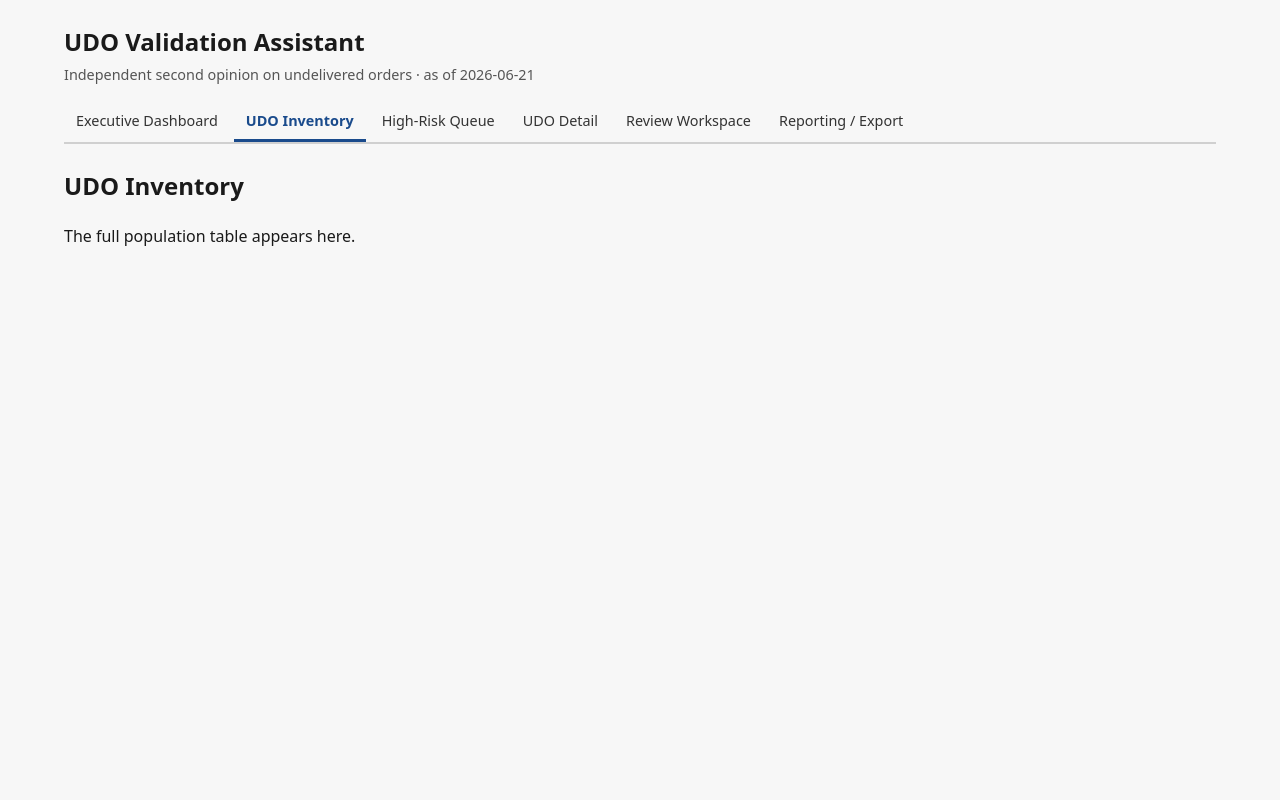
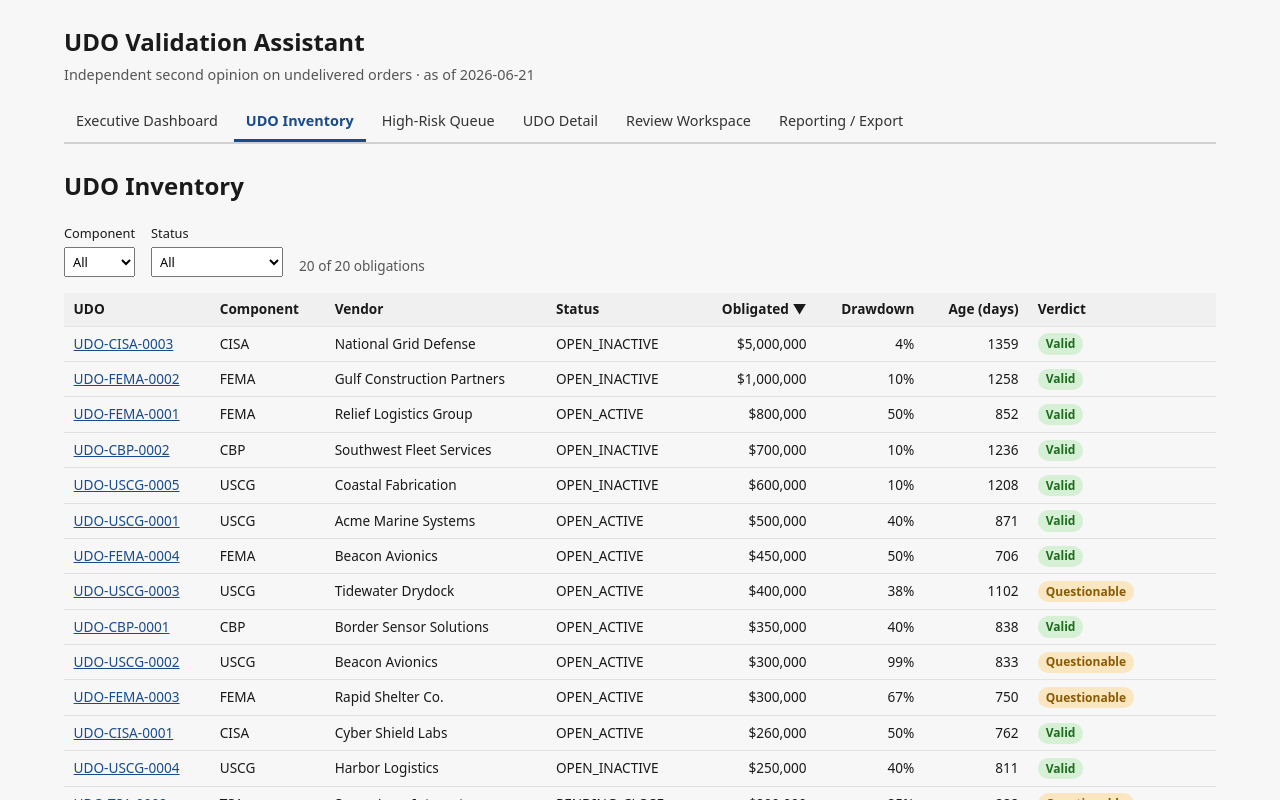
Before and after one commit to seanyofthedead/udo-validation-assistant, a React (Vite) app: page / in a window 1280 px wide. Both pictures are taken after a click on the button "UDO Inventory". Shown: the top 800 px of the page. Built offline with nearby package versions, Linux system fonts and the light colour scheme.

Commit message:
3.2: build UDO inventory table with filter and sort

```diff
--- /dev/null
+++ b/src/components/VerdictBadge.tsx
@@ -0,0 +1,24 @@
+// Verdict badge — SPEC UI guardrails: VALID green, QUESTIONABLE amber,
+// INSUFFICIENT_EVIDENCE grey. Renders a labelled pill.
+
+import type { Verdict } from '../domain/types';
+
+const LABEL: Record<Verdict, string> = {
+  VALID: 'Valid',
+  QUESTIONABLE: 'Questionable',
+  INSUFFICIENT_EVIDENCE: 'Insufficient evidence',
+};
+
+const CLASS: Record<Verdict, string> = {
+  VALID: 'badge badge-valid',
+  QUESTIONABLE: 'badge badge-questionable',
+  INSUFFICIENT_EVIDENCE: 'badge badge-insufficient',
+};
+
+export function VerdictBadge({ verdict }: { verdict: Verdict }) {
+  return (
+    <span className={CLASS[verdict]} data-verdict={verdict}>
+      {LABEL[verdict]}
+    </span>
+  );
+}
--- /dev/null
+++ b/src/components/format.ts
@@ -0,0 +1,34 @@
+// Presentational formatting helpers. UI layer (not src/domain), so wall-clock is
+// permitted in principle — but these stay pure functions of their arguments so
+// component tests are deterministic.
+
+const DAY_MS = 86_400_000;
+
+function toEpochMs(iso: string): number {
+  const [y, m, d] = iso.split('-').map(Number);
+  return Date.UTC(y, m - 1, d);
+}
+
+/** USD with thousands separators, no cents. */
+export function formatUsd(amount: number): string {
+  return new Intl.NumberFormat('en-US', {
+    style: 'currency',
+    currency: 'USD',
+    maximumFractionDigits: 0,
+  }).format(amount);
+}
+
+/** A 0..1 ratio as a whole-number percentage. */
+export function formatPct(ratio: number): string {
+  return `${Math.round(ratio * 100)}%`;
+}
+
+/** Whole days between an ISO date and the as-of date (negative if in the future). */
+export function ageInDays(fromIso: string, asOfIso: string): number {
+  return Math.floor((toEpochMs(asOfIso) - toEpochMs(fromIso)) / DAY_MS);
+}
+
+/** Drawdown ratio for display (0 when nothing obligated). */
+export function drawdownRatio(amountObligated: number, amountDisbursed: number): number {
+  return amountObligated > 0 ? amountDisbursed / amountObligated : 0;
+}
--- a/src/components/index.ts
+++ b/src/components/index.ts
@@ -1,3 +1,4 @@
 // Shared presentational components (verdict badges, tables, etc.).
 // Populated alongside IMPLEMENTATION_PLAN.md Wave 3.
-export {};
+export * from './format';
+export * from './VerdictBadge';
--- a/src/index.css
+++ b/src/index.css
@@ -94,6 +94,51 @@ body {
   font-variant-numeric: tabular-nums;
 }
 
+.filters {
+  display: flex;
+  flex-wrap: wrap;
+  align-items: flex-end;
+  gap: 1rem;
+  margin-bottom: 1rem;
+}
+
+.filters label {
+  display: flex;
+  flex-direction: column;
+  font-size: 0.8rem;
+  gap: 0.2rem;
+}
+
+.filters select {
+  font: inherit;
+  padding: 0.25rem;
+}
+
+.filter-count {
+  margin: 0;
+  color: #555;
+  font-size: 0.85rem;
+}
+
+.sort-button,
+.link-button {
+  background: none;
+  border: none;
+  padding: 0;
+  font: inherit;
+  cursor: pointer;
+  color: inherit;
+}
+
+.sort-button {
+  font-weight: 600;
+}
+
+.link-button {
+  color: #1a4b8c;
+  text-decoration: underline;
+}
+
 /* Verdict badges */
 .badge {
   display: inline-block;
--- a/src/screens/Inventory.tsx
+++ b/src/screens/Inventory.tsx
@@ -1,10 +1,145 @@
-// UDO Inventory — SPEC §7.2. Implemented in IMPLEMENTATION_PLAN 3.2.
+// UDO Inventory — SPEC §7.2. Full population table with filter (component,
+// status) and sort (obligated $, age) and a verdict badge per row. Rows link to
+// the Detail screen.
+
+import { useMemo, useState } from 'react';
+import { useAppState } from '../state';
+import { useNavigation } from './navigation';
+import { VerdictBadge, formatUsd, formatPct, ageInDays, drawdownRatio } from '../components';
+import type { Component, ReportedStatus, Verdict } from '../domain/types';
+
+type SortKey = 'obligated' | 'age';
+type SortDir = 'asc' | 'desc';
+
+const COMPONENTS: Component[] = ['USCG', 'TSA', 'FEMA', 'CBP', 'CISA'];
+const STATUSES: ReportedStatus[] = ['OPEN_ACTIVE', 'OPEN_INACTIVE', 'PENDING_CLOSE', 'CLOSED'];
 
 export function Inventory() {
+  const { population, findings, asOfDate } = useAppState();
+  const { inspect } = useNavigation();
+
+  const [component, setComponent] = useState<Component | 'ALL'>('ALL');
+  const [status, setStatus] = useState<ReportedStatus | 'ALL'>('ALL');
+  const [sortKey, setSortKey] = useState<SortKey>('obligated');
+  const [sortDir, setSortDir] = useState<SortDir>('desc');
+
+  const verdictByUdo = useMemo(() => {
+    const map = new Map<string, Verdict>();
+    for (const f of findings) map.set(f.udoId, f.verdict);
+    return map;
+  }, [findings]);
+
+  const rows = useMemo(() => {
+    const filtered = population.filter(
+      (u) =>
+        (component === 'ALL' || u.component === component) &&
+        (status === 'ALL' || u.reportedStatus === status),
+    );
+    const sorted = [...filtered].sort((a, b) => {
+      const av =
+        sortKey === 'obligated' ? a.amountObligated : ageInDays(a.obligationDate, asOfDate);
+      const bv =
+        sortKey === 'obligated' ? b.amountObligated : ageInDays(b.obligationDate, asOfDate);
+      return sortDir === 'asc' ? av - bv : bv - av;
+    });
+    return sorted;
+  }, [population, component, status, sortKey, sortDir, asOfDate]);
+
+  function toggleSort(key: SortKey) {
+    if (key === sortKey) {
+      setSortDir((d) => (d === 'asc' ? 'desc' : 'asc'));
+    } else {
+      setSortKey(key);
+      setSortDir('desc');
+    }
+  }
+
+  const ariaSort = (key: SortKey): 'ascending' | 'descending' | 'none' =>
+    key === sortKey ? (sortDir === 'asc' ? 'ascending' : 'descending') : 'none';
+
   return (
     <section aria-labelledby="inventory-title">
       <h2 id="inventory-title">UDO Inventory</h2>
-      <p>The full population table appears here.</p>
+
+      <div className="filters">
+        <label>
+          Component
+          <select
+            value={component}
+            onChange={(e) => setComponent(e.target.value as Component | 'ALL')}
+          >
+            <option value="ALL">All</option>
+            {COMPONENTS.map((c) => (
+              <option key={c} value={c}>
+                {c}
+              </option>
+            ))}
+          </select>
+        </label>
+        <label>
+          Status
+          <select
+            value={status}
+            onChange={(e) => setStatus(e.target.value as ReportedStatus | 'ALL')}
+          >
+            <option value="ALL">All</option>
+            {STATUSES.map((s) => (
+              <option key={s} value={s}>
+                {s}
+              </option>
+            ))}
+          </select>
+        </label>
+        <p className="filter-count" role="status">
+          {rows.length} of {population.length} obligations
+        </p>
+      </div>
+
+      <table className="data-table">
+        <thead>
+          <tr>
+            <th>UDO</th>
+            <th>Component</th>
+            <th>Vendor</th>
+            <th>Status</th>
+            <th className="num" aria-sort={ariaSort('obligated')}>
+              <button type="button" className="sort-button" onClick={() => toggleSort('obligated')}>
+                Obligated {sortKey === 'obligated' ? (sortDir === 'asc' ? '▲' : '▼') : ''}
+              </button>
+            </th>
+            <th className="num">Drawdown</th>
+            <th className="num" aria-sort={ariaSort('age')}>
+              <button type="button" className="sort-button" onClick={() => toggleSort('age')}>
+                Age (days) {sortKey === 'age' ? (sortDir === 'asc' ? '▲' : '▼') : ''}
+              </button>
+            </th>
+            <th>Verdict</th>
+          </tr>
+        </thead>
+        <tbody>
+          {rows.map((u) => {
+            const verdict = verdictByUdo.get(u.id);
+            return (
+              <tr key={u.id} data-udo-id={u.id}>
+                <td>
+                  <button type="button" className="link-button" onClick={() => inspect(u.id)}>
+                    {u.id}
+                  </button>
+                </td>
+                <td>{u.component}</td>
+                <td>{u.vendor}</td>
+                <td>{u.reportedStatus}</td>
+                <td className="num">{formatUsd(u.amountObligated)}</td>
+                <td className="num">
+                  {formatPct(drawdownRatio(u.amountObligated, u.amountDisbursed))}
+                </td>
+                <td className="num">{ageInDays(u.obligationDate, asOfDate)}</td>
+                <td>{verdict ? <VerdictBadge verdict={verdict} /> : '—'}</td>
+              </tr>
+            );
+          })}
+        </tbody>
+      </table>
     </section>
   );
 }
```
Also changed, not shown: src/test/renderWithProviders.tsx (added, +30 -0 lines), 2 other files (tests, documents, lock files or other folders).
